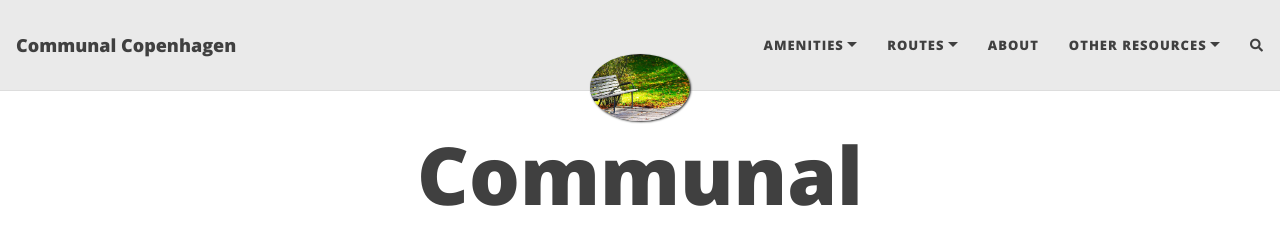
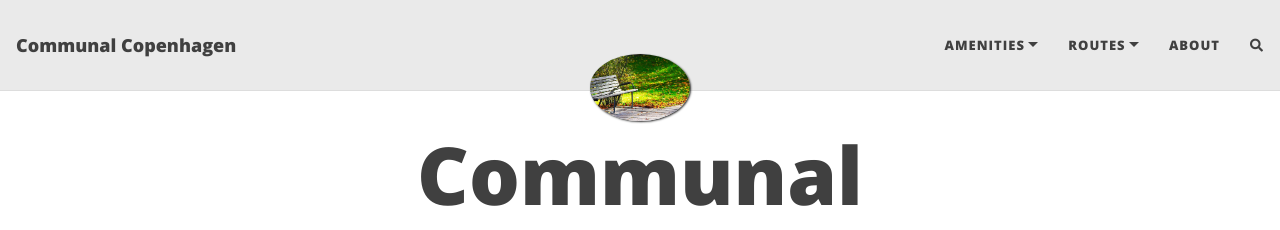
Before and after one commit to Dj0nf1/RunningRoutes, a Jekyll site: the page built from index.html, in a window 1280 px wide. Shown: the top 230 px of the page. Built offline with Jekyll 4.4.1, drawn with Linux system fonts in a browser that asks for light colours; nearby versions of some CDN libraries; the list of posts is cut into pages by our own code; comment, search, counter and statistics services are not loaded.

Commit message:
Update _config.yml

```diff
--- a/_config.yml
+++ b/_config.yml
@@ -28,14 +28,10 @@
       - Take-away:
     - Water fountains:
   Routes:
-    - By foot in Copenhagen: "routes/routes_preview"
-    - Assistensens Cemetery & Superkilen: "routes_assistensSuperkilen"
-    - Green Trails to Flintholm: "routes_greentrailsFlintholm"
+    - By foot in Copenhagen: "routes/preview"
+    - Assistensens Cemetery & Superkilen: "routes/assistensSuperkilen"
+    - Green Trails to Flintholm: "routes/greentrailsFlintholm"
   About: "about"
-  Other Resources:
-    - Running Copenhagen: "https://runcph.dk/"
-    - All Trails: "https://www.alltrails.com/en-gb/denmark/capital-region-of-denmark/copenhagen/trail-running"
-
 
 ################
 # --- Logo --- #
```
